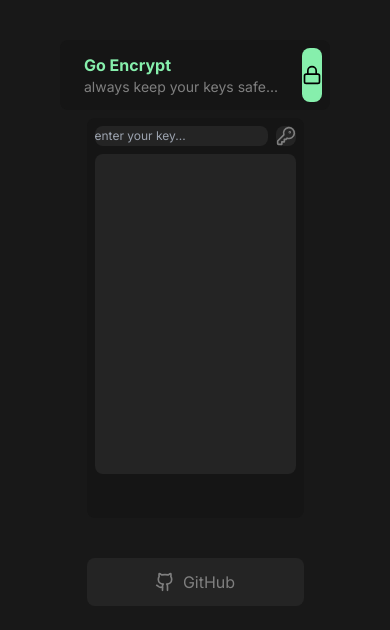
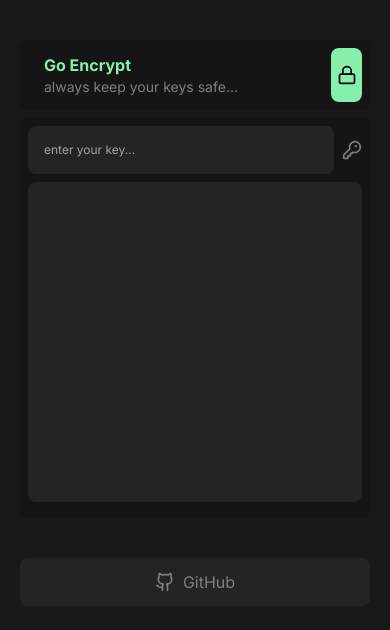
Before and after one commit to pisgahi/go-encrypt, a Next.js app in the folder frontend/: page / in a window 390 px wide. Shown: the top 630 px of the page. Built offline with nearby package versions, Linux system fonts and the light colour scheme.

Commit message:
frontend: ui updates for smaller screens

```diff
--- a/frontend/components/buttons/new-secret-button.jsx
+++ b/frontend/components/buttons/new-secret-button.jsx
@@ -4,7 +4,7 @@ export default function NewSecret() {
   return (
     <Link
       href={"/add"}
-      className="bg-green-300 md:w-[70px] flex justify-center items-center rounded-lg"
+      className="bg-green-300 w-[35px] md:w-[70px] flex justify-center items-center rounded-lg"
     >
       <svg
         xmlns="http://www.w3.org/2000/svg"
--- a/frontend/components/cards/create-secret-card.jsx
+++ b/frontend/components/cards/create-secret-card.jsx
@@ -24,18 +24,17 @@ export default function CreateSecret() {
   };
 
   return (
-    <div className="">
-      <div className="bg-[#151515] md:w-[400px] p-2 rounded-lg">
+    <div>
+      <div className="bg-[#151515] w-[350px] md:w-[400px] p-2 rounded-lg">
         <div className="flex pb-2 rounded-lg">
           <input
             value={key}
             onChange={handleKeyChange}
             type="text"
             placeholder="your 32-bit key"
-            className="bg-[#242424] text-[#7f7f7f] w-full rounded-lg md:p-4 text-xs focus:outline-none"
+            className="bg-[#242424] text-[#7f7f7f] w-full rounded-lg p-4 text-xs focus:outline-none"
           />
         </div>
-
         <div className="bg-[#242424] h-[320px] rounded-lg">
           <textarea
             value={plainText}
--- a/frontend/components/cards/secret-card.jsx
+++ b/frontend/components/cards/secret-card.jsx
@@ -21,18 +21,18 @@ export default function SecretCard() {
   };
 
   return (
-    <div className="bg-[#151515] md:w-[400px] h-[400px] flex flex-col rounded-lg">
+    <div className="bg-[#151515] w-[350px] md:w-[400px] h-[400px] flex flex-col rounded-lg">
       <div className="flex p-2 rounded-lg space-x-2">
         <input
           value={key}
           onChange={handleKeyChange}
           type="text"
           placeholder="enter your key..."
-          className="bg-[#242424] text-[#7f7f7f] w-full rounded-lg md:p-4 text-xs focus:outline-none"
+          className="bg-[#242424] text-[#7f7f7f] w-full rounded-lg p-4 text-xs focus:outline-none"
         />
         <button
           onClick={handleClick}
-          className="bg-[#242424] md:w-[70px] flex justify-center items-center rounded-lg"
+          className="md:bg-[#242424] md:w-[70px] flex justify-center items-center rounded-lg"
         >
           <svg
             xmlns="http://www.w3.org/2000/svg"
--- a/frontend/components/header.jsx
+++ b/frontend/components/header.jsx
@@ -3,7 +3,7 @@ import NewSecret from "./buttons/new-secret-button";
 
 export default function Header() {
   return (
-    <div className="bg-[#151515] md:w-[400px] h-[70px] p-2 flex space-x-2 rounded-lg">
+    <div className="bg-[#151515] w-[350px] md:w-[400px] h-[70px] p-2 flex space-x-2 rounded-lg">
       <div className=" flex flex-col justify-center w-full p-4">
         <Link href={"/"} className="font-bold text-green-300">
           Go Encrypt
```
